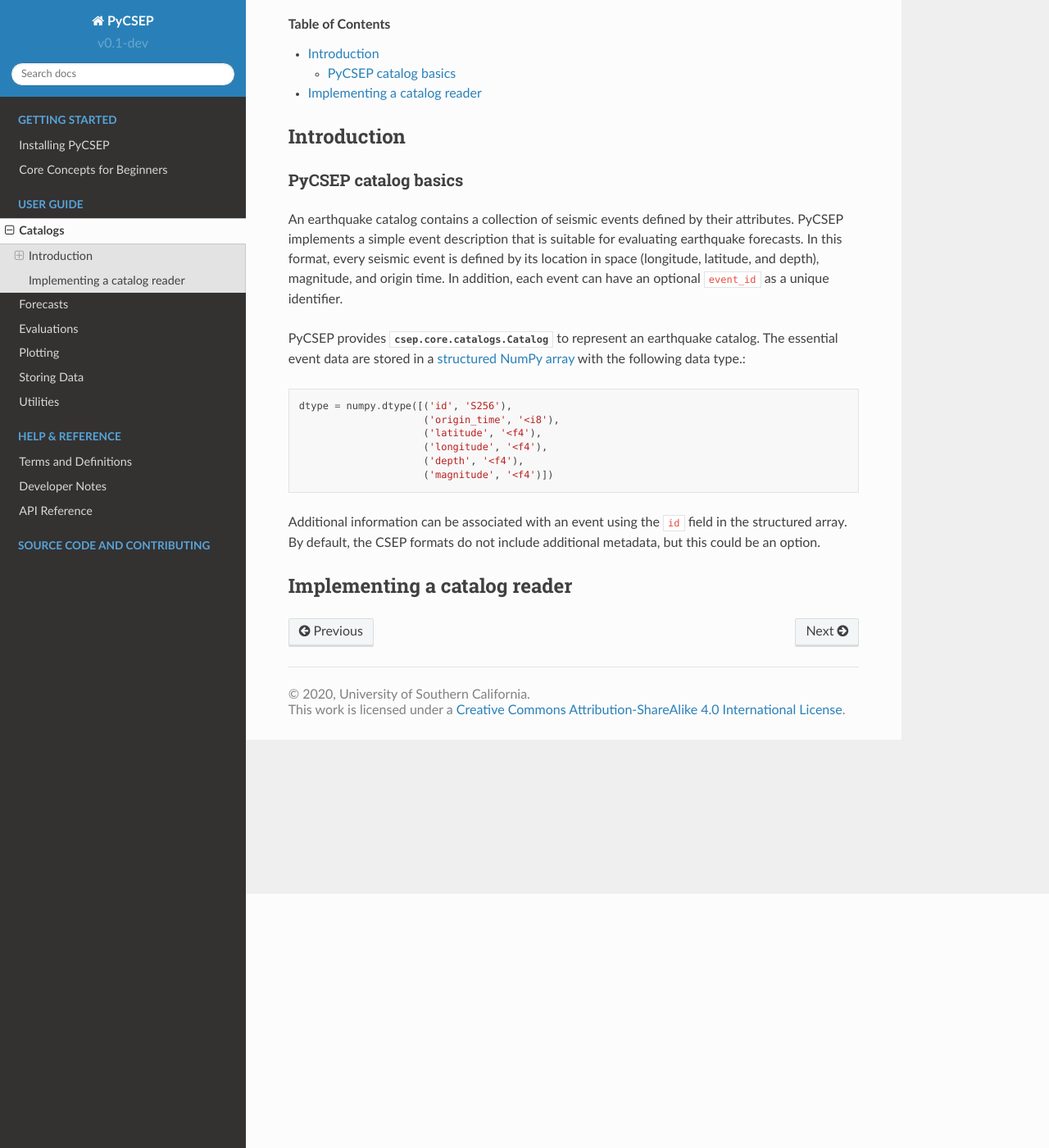
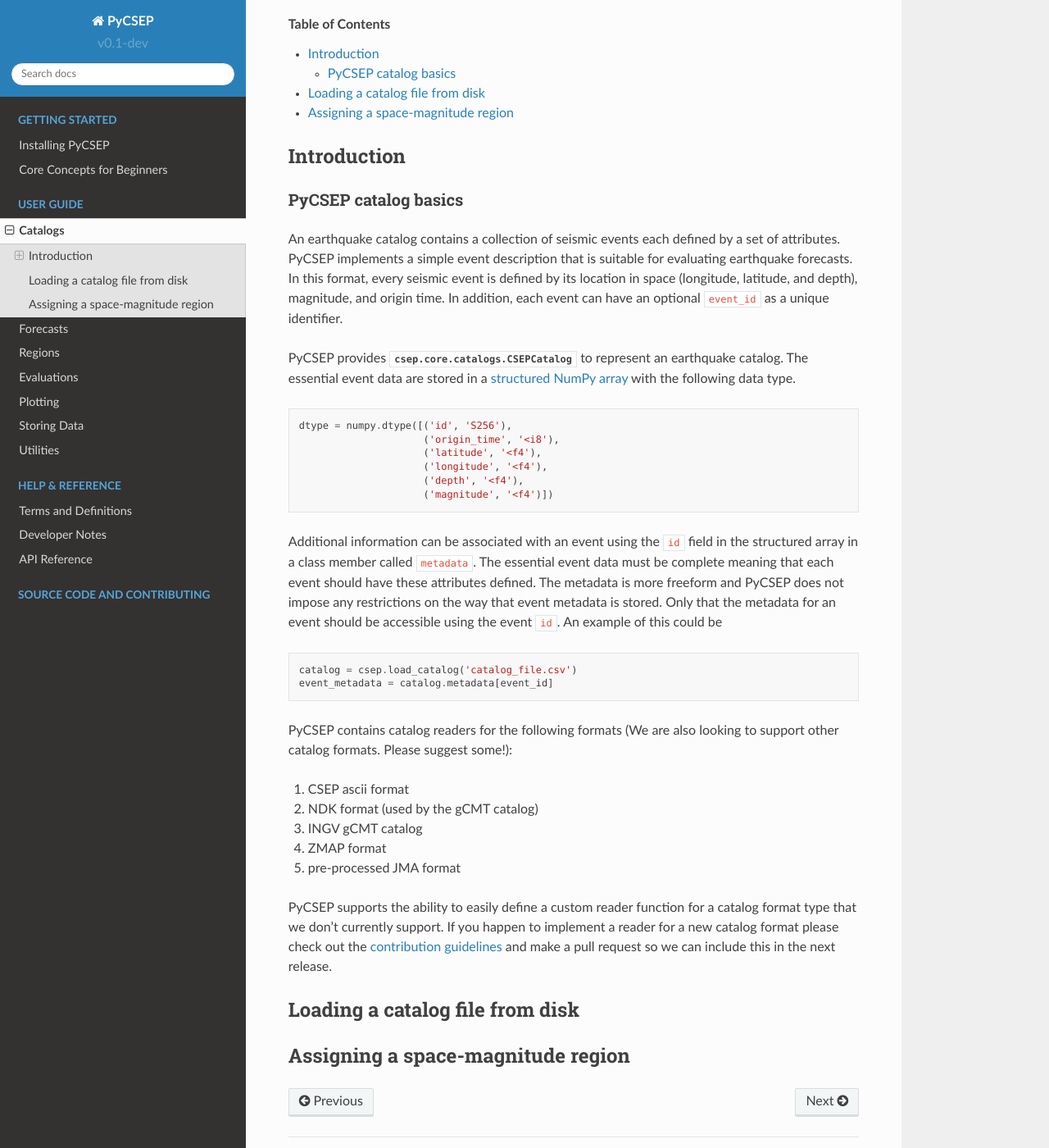
Before and after one commit to SCECcode/pycsep, a Sphinx documentation site: the page built from docs/concepts/catalogs.rst, in a window 1280 px wide and 1400 px high, scrolled down 310 px. Shown: the whole window at 82% size. Built offline with Sphinx 7.4.7 and the Read the Docs theme 2.0.0, drawn with Linux system fonts in a browser that asks for light colours; pages that are not in the unit, such as notebooks, are missing from menus.

Commit message:
updated catalog loading functions to work with new catalog class implementation.

```diff
--- a/docs/concepts/catalogs.rst
+++ b/docs/concepts/catalogs.rst
@@ -22,13 +22,13 @@
 PyCSEP catalog basics
 =====================
 
-An earthquake catalog contains a collection of seismic events defined by their attributes. PyCSEP implements
+An earthquake catalog contains a collection of seismic events each defined by a set of attributes. PyCSEP implements
 a simple event description that is suitable for evaluating earthquake forecasts. In this format, every seismic event is
 defined by its location in space (longitude, latitude, and depth), magnitude, and origin time. In addition, each event
 can have an optional ``event_id`` as a unique identifier.
 
-PyCSEP provides :class:`csep.core.catalogs.Catalog` to represent an earthquake catalog. The essential event data are stored in a
-`structured NumPy array <https://numpy.org/doc/stable/user/basics.rec.html>`_ with the following data type.::
+PyCSEP provides :class:`csep.core.catalogs.CSEPCatalog` to represent an earthquake catalog. The essential event data are stored in a
+`structured NumPy array <https://numpy.org/doc/stable/user/basics.rec.html>`_ with the following data type. ::
 
     dtype = numpy.dtype([('id', 'S256'),
                          ('origin_time', '<i8'),
@@ -37,16 +37,31 @@
                          ('depth', '<f4'),
                          ('magnitude', '<f4')])
 
-Additional information can be associated with an event using the ``id`` field in the structured array. By default, the CSEP
-formats do not include additional metadata, but this could be an option.
+Additional information can be associated with an event using the ``id`` field in the structured array in a class member called
+``metadata``. The essential event data must be complete meaning that each event should have these attributes defined. The metadata
+is more freeform and PyCSEP does not impose any restrictions on the way that event metadata is stored. Only that the metadata
+for an event should be accessible using the event ``id``. An example of this could be ::
 
+    catalog = csep.load_catalog('catalog_file.csv')
+    event_metadata = catalog.metadata[event_id]
 
+PyCSEP contains catalog readers for the following formats (We are also looking to support other catalog formats. Please
+suggest some!):
 
+1. CSEP ascii format
+2. NDK format (used by the gCMT catalog)
+3. INGV gCMT catalog
+4. ZMAP format
+5. pre-processed JMA format
 
+PyCSEP supports the ability to easily define a custom reader function for a catalog format type that we don't currently support.
+If you happen to implement a reader for a new catalog format please check out the `contribution guidelines <https://github.com/SCECCode/csep2/blob/dev/CONTRIBUTING.md>`_
+and make a pull request so we can include this in the next release.
 
+********************************
+Loading a catalog file from disk
+********************************
 
-
-
-*****************************
-Implementing a catalog reader
-*****************************
+**********************************
+Assigning a space-magnitude region
+**********************************
--- /dev/null
+++ b/docs/concepts/regions.rst
@@ -0,0 +1,4 @@
+Regions
+=======
+
+Information about how to use the spatial regions from PyCSEP.
--- a/docs/conf.py
+++ b/docs/conf.py
@@ -112,7 +112,7 @@
     "python": ("https://docs.python.org/3/", None),
     "numpy": ("https://docs.scipy.org/doc/numpy/", None),
     "pandas": ("http://pandas.pydata.org/pandas-docs/stable/", None),
-    "scipy": ("https://docs.scipy.org/doc/scipy/", None),
+    "scipy": ('http://docs.scipy.org/doc/scipy/reference', None),
 }
 
 html_theme_options = {}
--- a/docs/index.rst
+++ b/docs/index.rst
@@ -28,6 +27,7 @@
 
     concepts/catalogs
     concepts/forecasts
+    concepts/regions
     concepts/evaluations
     concepts/plotting
     concepts/storing_data
```
Also changed, not shown: other parts of docs/index.rst (+1 -3 lines), docs/reference/api_reference.rst (+1 -6 lines), 1 other file.
